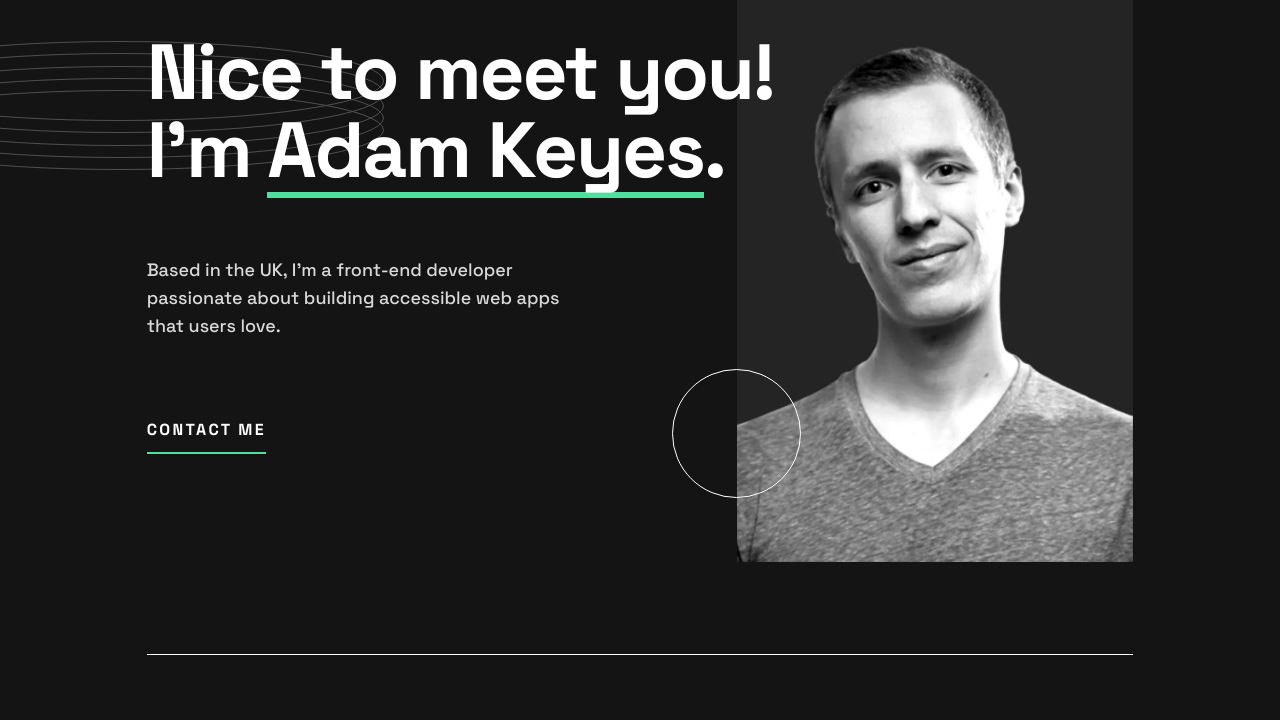
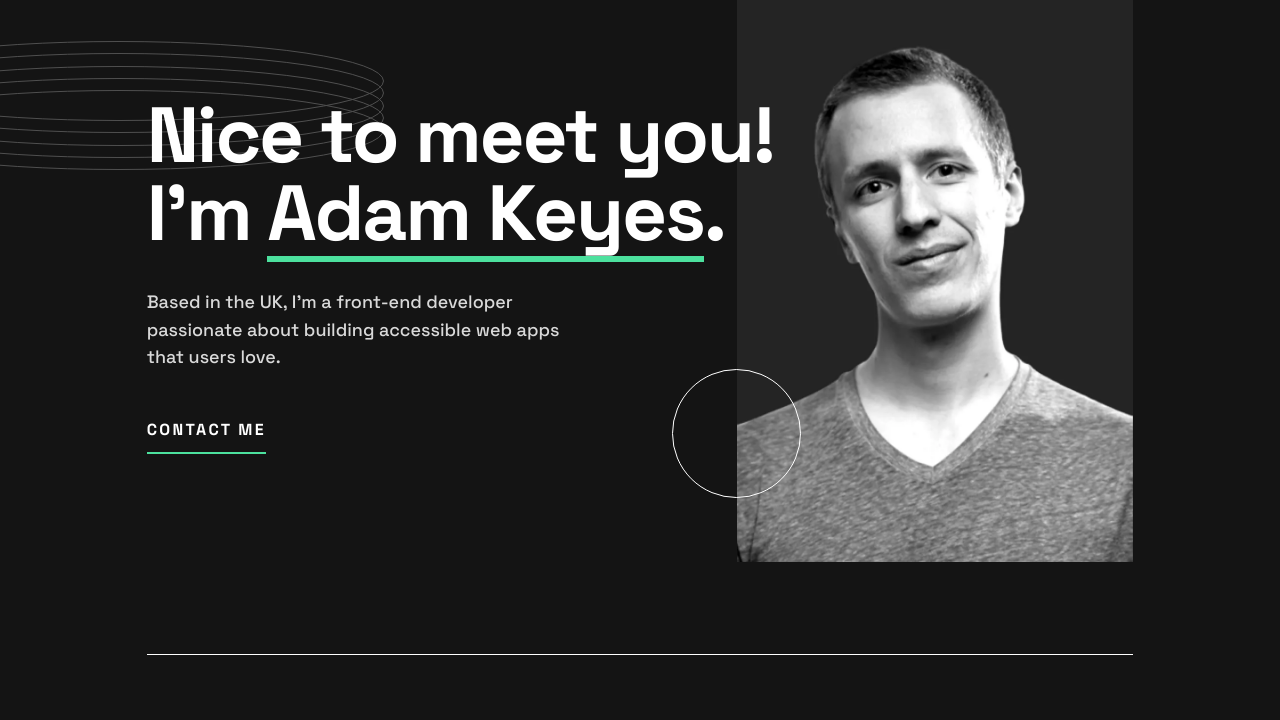
Before and after one commit to ahmadkdev/developer-portfolio, a website: page index.html in a window 1280 px wide. Shown: the part 80-800 px from the top of the page. Drawn offline with Linux system fonts and the light colour scheme; files that its build step writes are made by us from their sources.

Commit message:
updated some css values

```diff
--- a/src/_hero.css
+++ b/src/_hero.css
@@ -83,7 +83,7 @@
   }
 
   @media (width > 64rem) {
-    padding-block-start: min(8.819cqi, 12.5rem);
+    padding-block-start: min(13.75cqi, 12.5rem);
     padding-block-end: min(8.4cqi, 7.5rem);
   }
 }
```
